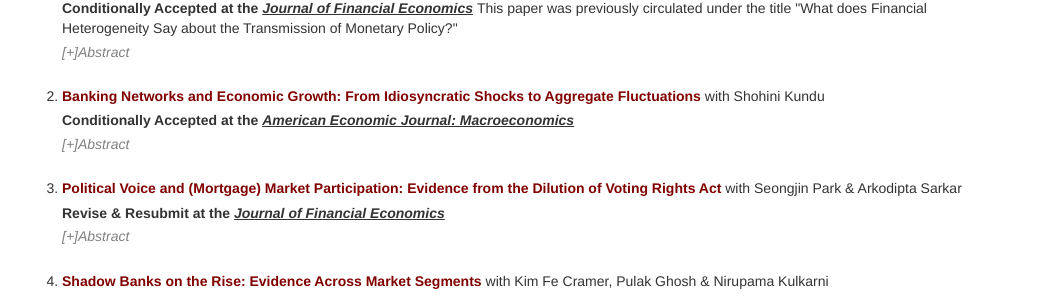
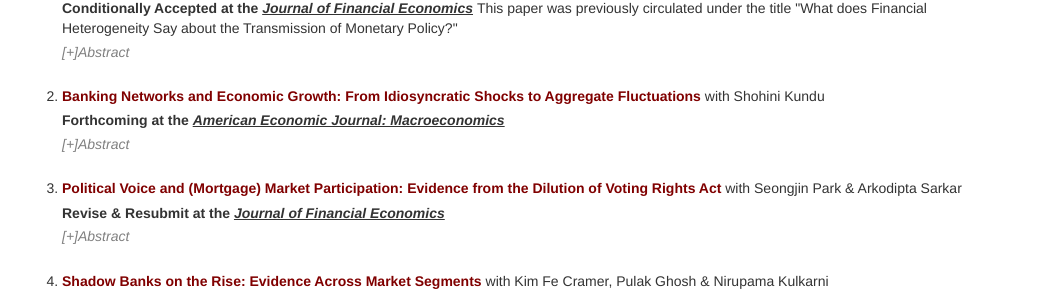
Before and after one commit to nishvats/nishvats.github.io, a Jekyll site: the page built from research.html, in a window 1280 px wide. Shown: the part 202-499 px from the top of the page, without its empty margins (118-1161 px from the left). Built offline with Jekyll 4.4.1, drawn with Linux system fonts in a browser that asks for light colours.

Commit message:
Update research.html

```diff
--- a/research.html
+++ b/research.html
@@ -13,7 +13,7 @@
         </details>
       <br>
   <li> <b><a href="https://papers.ssrn.com/sol3/papers.cfm?abstract_id=3556299">Banking Networks and Economic Growth: From Idiosyncratic Shocks to Aggregate Fluctuations</a></b> with Shohini Kundu </li>
-      <p> <b> Conditionally Accepted at the <u><em>American Economic Journal: Macroeconomics</em></u> </b>
+      <p> <b> Forthcoming at the <u><em>American Economic Journal: Macroeconomics</em></u> </b>
       <details>
         <summary>[+]Abstract</summary>
     <p align="justify"> <u><em>Abstract:</em></u> This paper explores the transmission of non-capital shocks through banking networks. We construct non-capital (idiosyncratic) shocks, using labor productivity shocks to large firms. We document a change in the relationship between foreign idiosyncratic shocks and domestic economic growth between 1978 and 2000. Contemporaneous changes in banking integration drive this phenomenon as geographically diversified banks divert funds away from economies experiencing negative shocks towards other unaffected economies. Our granular-IV estimates suggest that a 1% increase in bank loan supply is associated with a 0.06-0.25 pp increase in economic growth. Lastly, this can potentially explain the Great Moderation. </p>
```
